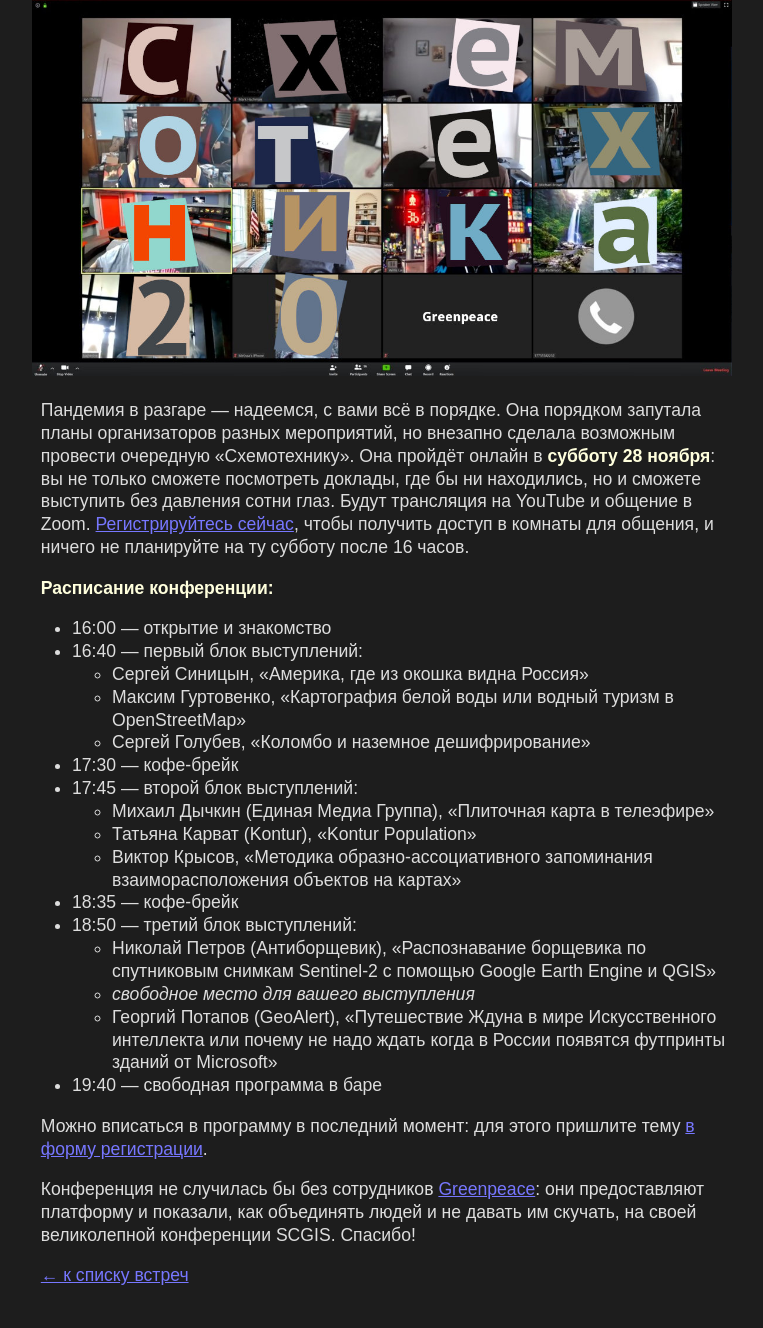
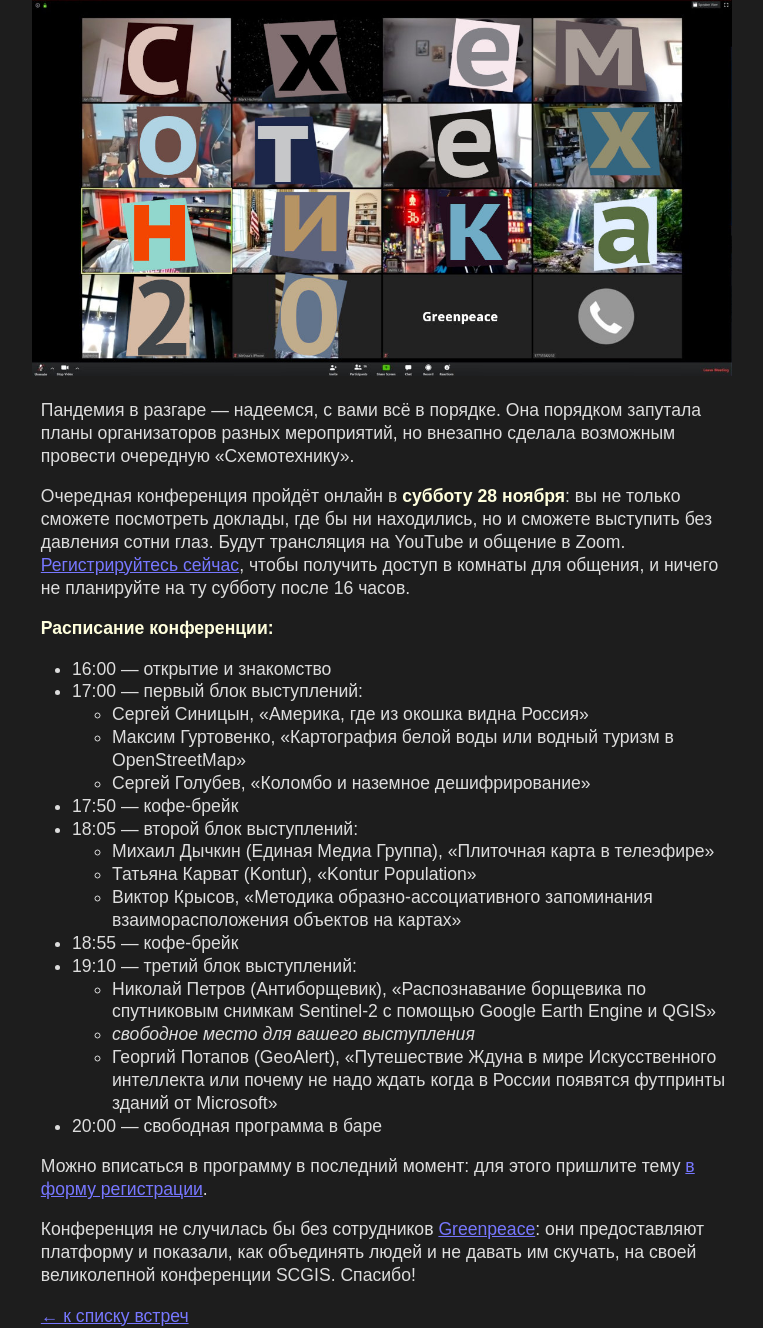
Before and after one commit to Zverik/schemotechnika, a Jekyll site: the page built from _posts/2020-11-15-schemo20.md, in a window 1280 px wide. Shown: the whole page, without its empty margins (258-1021 px from the left). Built offline with Jekyll 4.4.1, drawn with Linux system fonts in a browser that asks for light colours; before the commit the page ends 1287 px from its top, so only the background shows below that.

Commit message:
1 hr for opening

```diff
--- a/_posts/2020-11-15-schemo20.md
+++ b/_posts/2020-11-15-schemo20.md
@@ -7,7 +7,9 @@ permalink: 20.html
 ---
 Пандемия в разгаре — надеемся, с вами всё в порядке. Она порядком запутала планы
 организаторов разных мероприятий, но внезапно сделала возможным провести очередную
-«Схемотехнику». Она пройдёт онлайн в **субботу 28 ноября**: вы не только сможете посмотреть
+«Схемотехнику».
+
+Очередная конференция пройдёт онлайн в **субботу 28 ноября**: вы не только сможете посмотреть
 доклады, где бы ни находились, но и сможете выступить без давления сотни глаз.
 Будут трансляция на YouTube и общение в Zoom.
 [Регистрируйтесь сейчас](https://docs.google.com/forms/d/e/1FAIpQLScUjguI4WmYQzRQyVQjZdB7RQZcs6UrtpiF5B5ZM3iZI5mZ6A/viewform?usp=sf_link),
@@ -16,22 +18,22 @@ permalink: 20.html
 **Расписание конференции:**
 
 * 16:00 — открытие и знакомство
-* 16:40 — первый блок выступлений:
+* 17:00 — первый блок выступлений:
   - Сергей Синицын, «Америка, где из окошка видна Россия»
   - Максим Гуртовенко, «Картография белой воды или водный туризм в OpenStreetMap»
   - Сергей Голубев, «Коломбо и наземное дешифрирование»
-* 17:30 — кофе-брейк
-* 17:45 — второй блок выступлений:
+* 17:50 — кофе-брейк
+* 18:05 — второй блок выступлений:
   - Михаил Дычкин (Единая Медиа Группа), «Плиточная карта в телеэфире»
   - Татьяна Карват (Kontur), «Kontur Population»
   - Виктор Крысов, «Методика образно-ассоциативного запоминания взаиморасположения объектов на картах»
-* 18:35 — кофе-брейк
-* 18:50 — третий блок выступлений:
+* 18:55 — кофе-брейк
+* 19:10 — третий блок выступлений:
   - Николай Петров (Антиборщевик), «Распознавание борщевика по спутниковым снимкам Sentinel-2 с помощью Google Earth Engine и QGIS»
   - _свободное место для вашего выступления_
   - Георгий Потапов (GeoAlert), «Путешествие Ждуна в мире Искусственного интеллекта или
     почему не надо ждать когда в России появятся футпринты зданий от Microsoft»
-* 19:40 — свободная программа в баре
+* 20:00 — свободная программа в баре
 
 Можно вписаться в программу в последний момент: для этого пришлите тему
 [в форму регистрации](https://docs.google.com/forms/d/e/1FAIpQLScUjguI4WmYQzRQyVQjZdB7RQZcs6UrtpiF5B5ZM3iZI5mZ6A/viewform?usp=sf_link).
```
